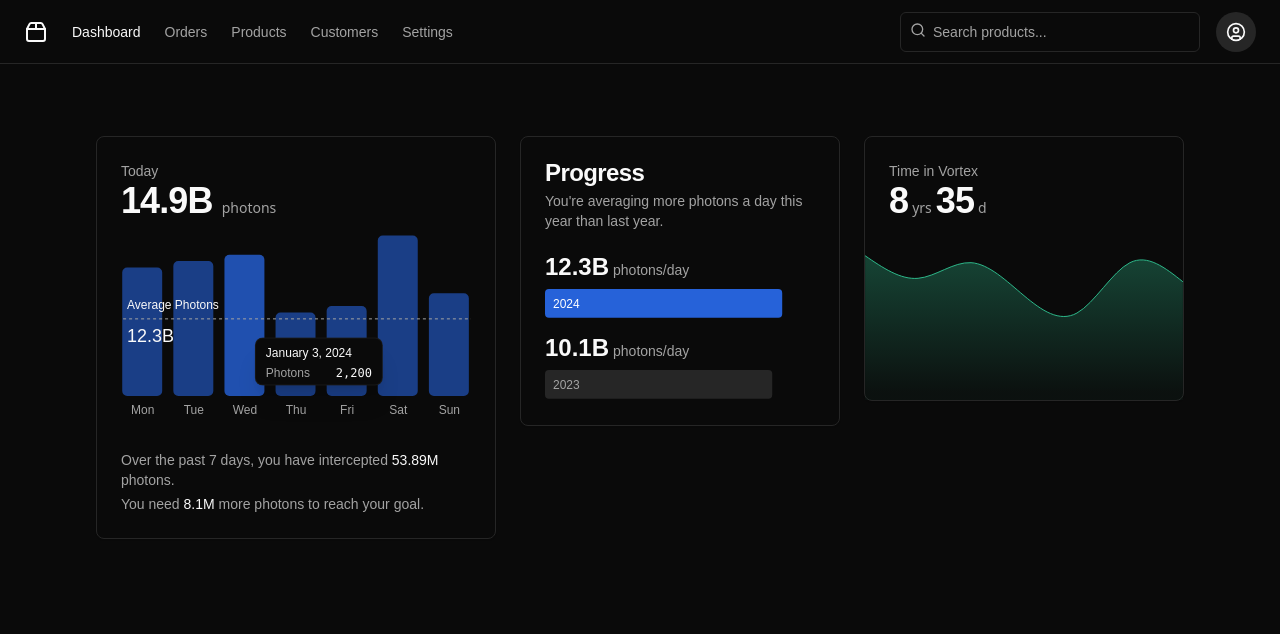
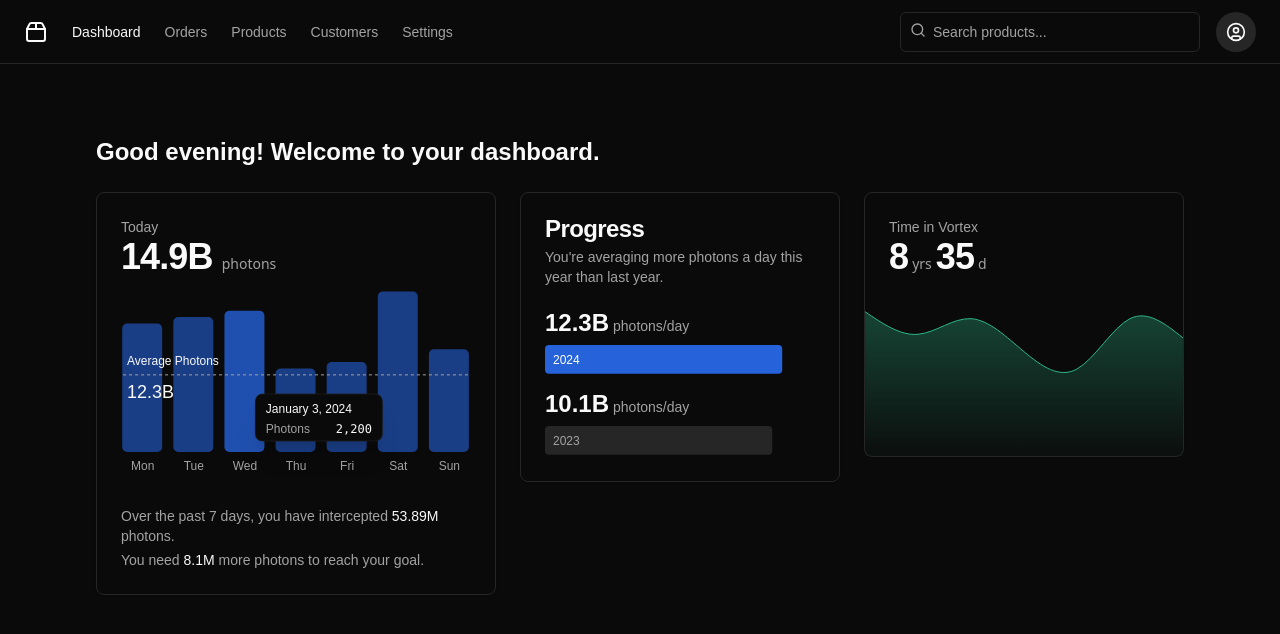
Before and after one commit to hgchrre/conf-24-rendering-demo, a Next.js app: page /dashboard in a window 1280 px wide. Shown: the top 634 px of the page. Built offline with nearby package versions, Linux system fonts and the light colour scheme.

Commit message:
headline copy

```diff
--- a/app/(app)/dashboard/page.tsx
+++ b/app/(app)/dashboard/page.tsx
@@ -4,9 +4,27 @@ import Live from "@/components/dashboard/live-csr"
 import Progress from "@/components/dashboard/progress-isr"
 import Today from "@/components/dashboard/today-ssr"
 
+function getTimeOfDay() {
+  const hour = new Date().getHours()
+  if (hour < 12) return "morning"
+  if (hour < 18) return "afternoon"
+  return "evening"
+}
+
+function WelcomeMessage() {
+  const timeOfDay = getTimeOfDay()
+  return (
+    <h2 className="text-2xl font-bold mb-6">
+      Good {timeOfDay}! Welcome to your dashboard.
+    </h2>
+  )
+}
+
 export default function Dashboard() {
   return (
-    <div className="chart-wrapper mx-auto flex max-w-6xl flex-col flex-wrap items-start justify-center gap-6 p-6 sm:flex-row sm:p-8">
+    <div className="mx-auto max-w-6xl p-6 sm:p-8">
+      <WelcomeMessage />
+      <div className="chart-wrapper flex flex-col flex-wrap items-start justify-center gap-6 sm:flex-row">
         <div className="grid w-full gap-6 sm:grid-cols-2 lg:max-w-[22rem] lg:grid-cols-1 xl:max-w-[25rem]">
           <Today />
         </div>
@@ -17,5 +35,6 @@ export default function Dashboard() {
           <Live />
         </div>
       </div>
+    </div>
   )
 }
```
Lines whose indentation alone changed are shown as unchanged.
